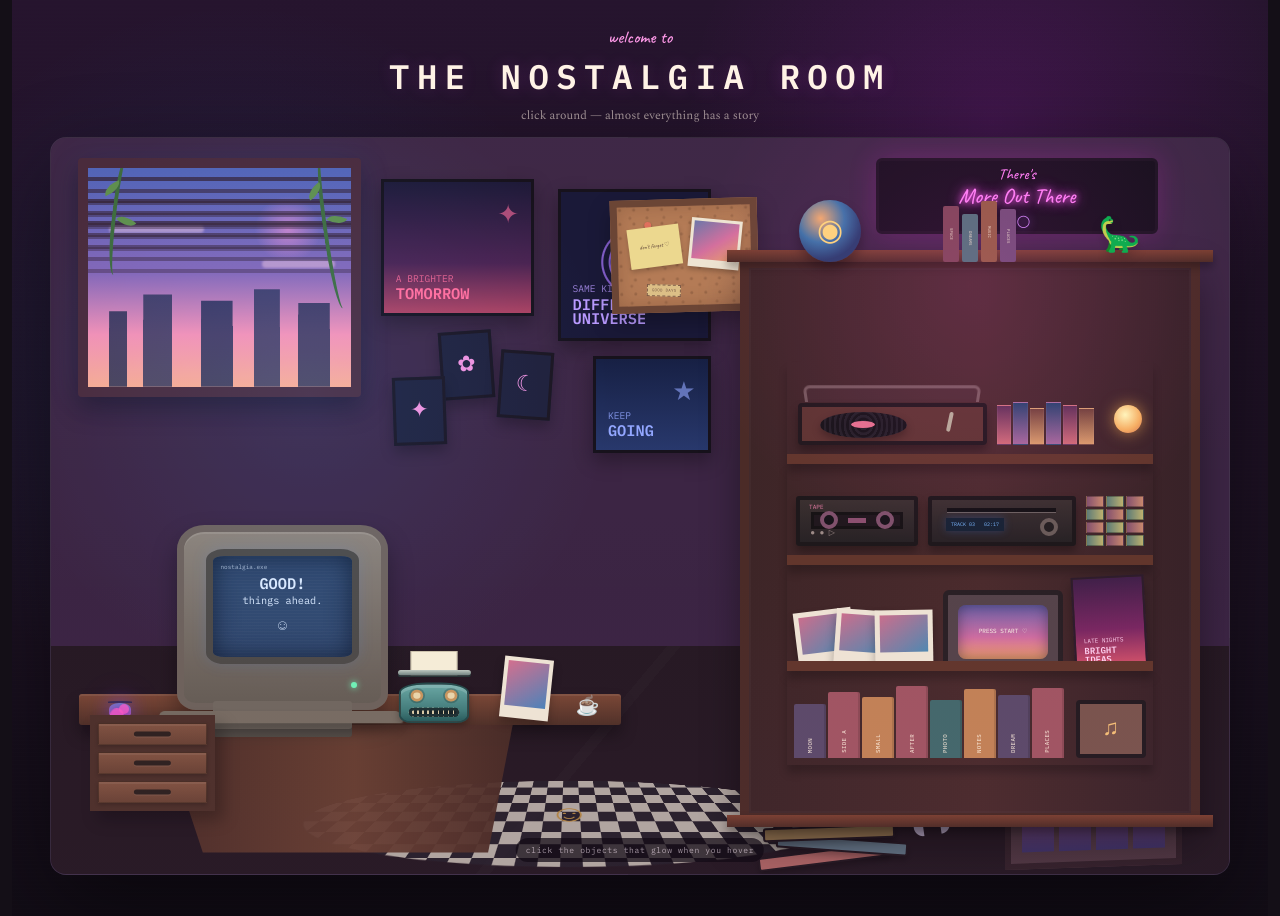
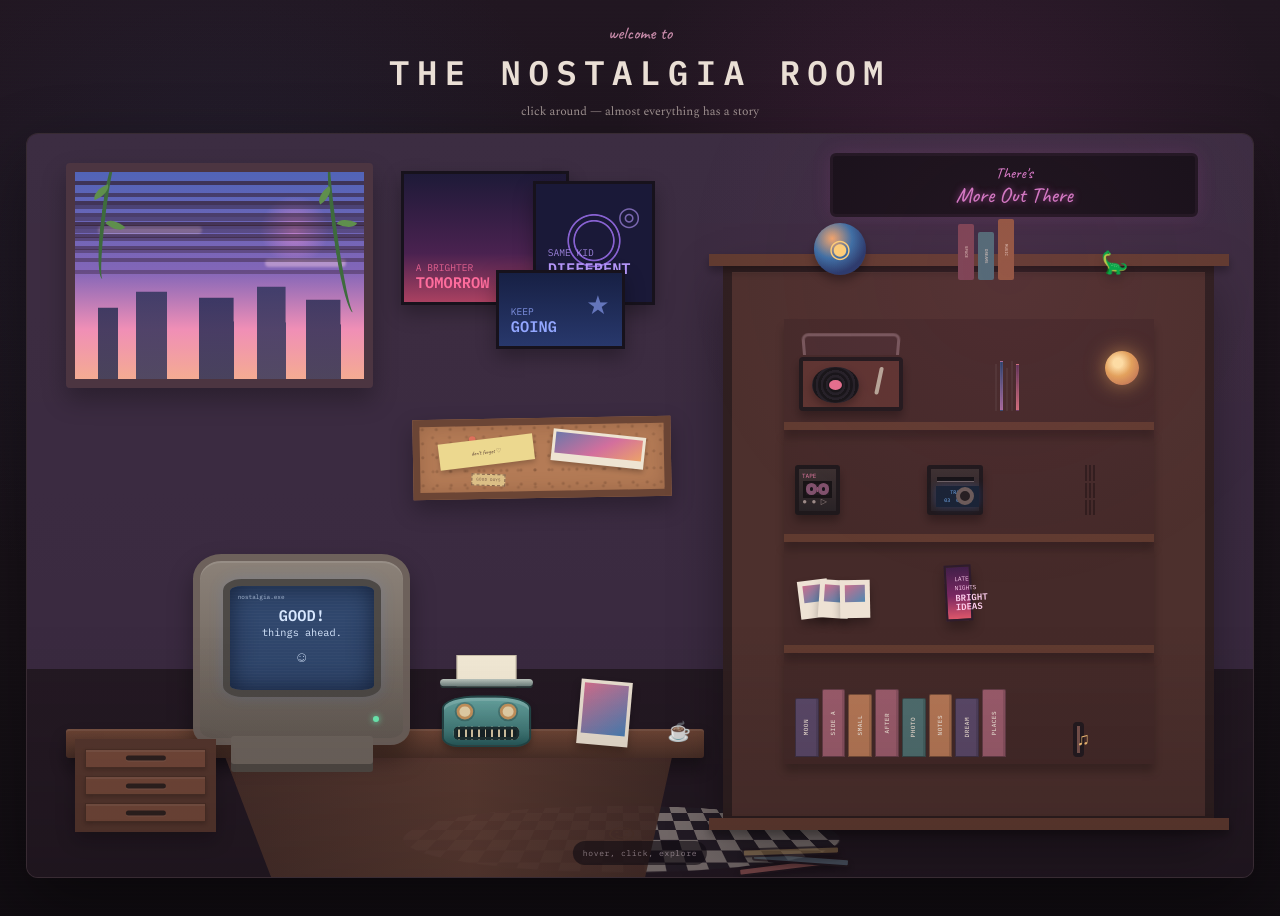
Before and after one commit to Gau567/whimsical-room, a Next.js app: page / in a window 1280 px wide. Shown: the top 916 px of the page. Built offline with nearby package versions, Linux system fonts and the light colour scheme.

Commit message:
Refine retro room layout and reduce visual clutter

```diff
--- a/app/globals.css
+++ b/app/globals.css
@@ -2882,3 +2882,271 @@ button {
 .pin-photo-image{width:100%;object-fit:cover;background:#ddd}
 .photo-upload-button{display:grid;place-items:center;border:1px solid rgba(238,228,210,.22);background:#665048;color:#f4e8d4;padding:9px 12px;font-family:var(--font-mono)!important;font-size:9px!important;cursor:pointer;grid-column:1/-1}
 .photo-upload-button input{display:none}
+
+/* =========================================================
+   V6 — REFINED RETRO ROOM
+   Cleaner composition: fewer objects, stronger zones, no overlap
+   ========================================================= */
+
+.retro-room-page {
+  width: min(1440px, 100%);
+  padding: 20px 18px 54px;
+  background:
+    radial-gradient(circle at 74% 20%, rgba(214, 77, 177, .12), transparent 28%),
+    radial-gradient(circle at 18% 28%, rgba(68, 107, 176, .10), transparent 30%),
+    linear-gradient(180deg, #211621 0%, #171117 68%, #100c11 100%);
+}
+
+.retro-room-title { margin-bottom: 12px; }
+.retro-room-title p { color: #c98cab; }
+.retro-room-title h1 { color: #eadfd5; text-shadow: none; }
+
+.retro-scene-v6 {
+  width: min(1260px, 96vw);
+  aspect-ratio: 16 / 9.7;
+  min-height: 690px;
+  border-radius: 12px;
+  border: 1px solid rgba(230, 204, 188, .09);
+  background: #261a25;
+  box-shadow: 0 28px 70px rgba(0,0,0,.42), inset 0 1px rgba(255,255,255,.025);
+}
+
+.retro-scene-v6::before {
+  background:
+    radial-gradient(circle at 80% 18%, rgba(200, 86, 157, .07), transparent 28%),
+    linear-gradient(180deg, transparent 66%, rgba(8,6,9,.18));
+  mix-blend-mode: normal;
+}
+
+.retro-wall-v6 {
+  inset: 0 0 28% 0;
+  background:
+    linear-gradient(rgba(255,255,255,.012), rgba(255,255,255,0)),
+    #3a2a40;
+}
+
+.retro-window-v6 {
+  left: 3.2%;
+  top: 5.5%;
+  width: 25%;
+  height: 42%;
+  border: 9px solid #4c3541;
+  box-shadow: 0 12px 24px rgba(0,0,0,.28);
+}
+
+.poster-cluster-v6 {
+  position: absolute;
+  left: 30.5%;
+  top: 7%;
+  width: 25%;
+  height: 43%;
+}
+.poster-cluster-v6 .poster { position: absolute; }
+.poster-one-v6 { left: 0; top: 0; width: 55%; height: 58%; }
+.poster-two-v6 { right: 0; top: 4%; width: 40%; height: 54%; }
+.poster-three-v6 { left: 31%; bottom: 0; width: 42%; height: 34%; }
+
+.neon-sign-v6 {
+  right: 4.5%;
+  top: 3.5%;
+  width: 30%;
+  height: 12%;
+  border-color: #211722;
+  background: #171119;
+  color: #d47ac5;
+  box-shadow: 0 0 20px rgba(210, 84, 185, .12);
+}
+.neon-sign-v6 strong { text-shadow: 0 0 7px rgba(229,100,205,.6); }
+
+.room-pinboard-v6 {
+  left: 31.5%;
+  top: 53%;
+  width: 21%;
+  height: 15%;
+  transform: rotate(-1deg);
+  z-index: 5;
+}
+.room-pinboard-v6:hover { transform: translateY(-3px) rotate(0deg); }
+
+.retro-desk-v6 {
+  left: 3.2%;
+  bottom: 6%;
+  width: 52%;
+  height: 42%;
+  z-index: 7;
+}
+
+.desk-surface-v6 {
+  bottom: 24%;
+  height: 9%;
+  background: linear-gradient(#724837,#4b3028);
+}
+.desk-surface-v6::before {
+  left: 25%;
+  width: 70%;
+  height: 140px;
+  background: linear-gradient(90deg,#4a302b,#603e34 55%,#472e29);
+}
+
+.desk-computer-v6 {
+  left: 20%;
+  bottom: 46%;
+  width: 34%;
+}
+.desk-typewriter-mini-v6 {
+  left: 57%;
+  bottom: 38%;
+  width: 18%;
+  transform: scale(.92);
+}
+.desk-typewriter-mini-v6:hover { transform: translateY(-4px) scale(.96); }
+.desk-polaroid-v6 { right: 11%; bottom: 33%; transform: rotate(5deg) scale(.9); }
+.desk-cup-v6 { right: 2%; bottom: 34%; }
+
+.desk-drawers-v6 {
+  left: 1.5%;
+  bottom: 0;
+  width: 22%;
+  height: 30%;
+  gap: 8px;
+  padding: 10px;
+  background: #57372e;
+  box-shadow: 0 8px 18px rgba(0,0,0,.24);
+}
+.desk-drawers-v6 .desk-drawer-button { background: #75493a; border-color: rgba(28,18,17,.45); }
+
+.retro-shelf-v6 {
+  right: 3.2%;
+  top: 17%;
+  width: 40%;
+  height: 76%;
+  padding: 3.8% 4.2% 2.7%;
+  background: #4d302d;
+  border-color: #2f1f20;
+  box-shadow: 0 22px 48px rgba(0,0,0,.34), inset 0 1px rgba(255,255,255,.025);
+}
+.retro-shelf-v6::before,
+.retro-shelf-v6::after { background: #613b30; }
+
+.shelf-crown-v6 {
+  top: -6.5%;
+  left: 1%;
+  right: 1%;
+  height: 8%;
+  padding: 0 6%;
+}
+.shelf-globe-v6 { transform: scale(.84); }
+.shelf-books-top-v6 { gap: 4px; }
+.shelf-dino-v6 { font-size: 22px; }
+
+.retro-shelf-v6 .shelf-level {
+  height: 24%;
+  border-bottom: 8px solid #613b30;
+  background: rgba(36, 19, 25, .18);
+}
+.retro-shelf-v6 .shelf-level:last-child { border-bottom: 0; }
+
+.shelf-turntable-level-v6 { padding: 5% 4% 3%; align-items: center; }
+.shelf-turntable-level-v6 .room-turntable { width: 56%; height: 90%; }
+.vinyl-stack-v6 { width: 25%; height: 72%; gap: 3px; }
+.shelf-moon-lamp-v6 {
+  width: 34px !important;
+  height: 34px !important;
+  min-width: 34px;
+  flex: 0 0 34px;
+  border: 0 !important;
+  border-radius: 50%;
+  background: radial-gradient(circle at 38% 35%, #ffe1a5 0 15%, #e4a45b 44%, #b56354 100%) !important;
+  box-shadow: 0 0 12px rgba(235, 170, 92, .26);
+}
+.shelf-moon-lamp-v6.lamp-on-v6 { box-shadow: 0 0 20px rgba(255, 186, 94, .55); }
+
+.shelf-player-level-v6 { padding: 5% 3%; gap: 4%; }
+.shelf-player-level-v6 .room-cassette-deck { width: 38%; height: 76%; }
+.shelf-player-level-v6 .room-cd-deck { width: 39%; height: 76%; }
+.cassette-piles-v6 { width: 17%; height: 75%; }
+
+.shelf-memory-level-v6 { padding: 5% 4%; gap: 7%; align-items: center; }
+.shelf-memory-level-v6 .photo-stack { width: 58%; height: 84%; }
+.shelf-journal-v6 { width: 26%; max-height: 92%; }
+
+.shelf-books-level-v6 { padding: 5% 3% 2%; align-items: end; gap: 4%; }
+.book-row-v6 { width: 80%; height: 88%; gap: 3px; }
+.book-row-v6 > .shelf-book-spine {
+  height: 78% !important;
+  min-width: 14px !important;
+  display: flex;
+  align-items: center;
+  justify-content: center;
+  border: 1px solid rgba(24,16,18,.4);
+  border-radius: 2px 2px 0 0;
+  background: #6b506c;
+  box-shadow: inset -2px 0 rgba(0,0,0,.13);
+}
+.book-row-v6 > .shelf-book-spine:nth-child(2n) { height: 90% !important; background: #9d5d6d; }
+.book-row-v6 > .shelf-book-spine:nth-child(3n) { height: 84% !important; background: #b87957; }
+.book-row-v6 > .shelf-book-spine:nth-child(5n) { background: #506f70; }
+.book-row-v6 > .shelf-book-spine b {
+  writing-mode: vertical-rl;
+  transform: rotate(180deg);
+  color: #eee0d4;
+  font-family: var(--font-mono);
+  font-size: 6px;
+  font-weight: 500;
+  letter-spacing: .08em;
+}
+.radio-box-v6 { width: 17%; font-size: 18px; }
+
+.retro-floor-v6 {
+  height: 28%;
+  background: #241923;
+}
+.checker-rug-v6 {
+  left: 31%;
+  bottom: -8%;
+  width: 35%;
+  height: 58%;
+  opacity: .46;
+}
+.floor-tapes-v6 { left: 58%; bottom: 3%; width: 10%; height: 15%; opacity: .72; }
+
+.room-instruction-v6 {
+  bottom: 1.6%;
+  background: rgba(17,12,18,.62);
+  color: rgba(235,216,225,.5);
+}
+
+/* Make hover hints subtle instead of neon/glowy */
+.retro-scene-v6 .hotspot:hover { filter: brightness(1.05); }
+.retro-scene-v6 .hotspot:focus-visible { outline-color: #c58aa9; }
+.retro-scene-v6 .object-tip {
+  background: rgba(26,18,26,.92);
+  color: #e8d6df;
+  border-color: rgba(232,214,223,.12);
+}
+
+@media (max-width: 900px) {
+  .retro-scene-v6 { min-height: 720px; aspect-ratio: 4/3; }
+  .retro-window-v6 { width: 30%; height: 34%; }
+  .poster-cluster-v6 { left: 35%; width: 28%; height: 35%; }
+  .room-pinboard-v6 { left: 35%; top: 43%; width: 25%; height: 13%; }
+  .neon-sign-v6 { width: 31%; }
+  .retro-desk-v6 { width: 58%; height: 40%; }
+  .retro-shelf-v6 { width: 40%; right: 1.5%; top: 18%; height: 74%; }
+}
+
+@media (max-width: 650px) {
+  .retro-scene-v6 { min-height: 980px; aspect-ratio: auto; }
+  .retro-window-v6 { left: 4%; top: 3%; width: 43%; height: 22%; }
+  .poster-cluster-v6 { left: 51%; top: 3%; width: 45%; height: 22%; }
+  .room-pinboard-v6 { left: 52%; top: 27%; width: 42%; height: 11%; }
+  .neon-sign-v6 { display: none; }
+  .retro-shelf-v6 { left: 5%; right: auto; top: 41%; width: 90%; height: 38%; padding-top: 4%; }
+  .retro-desk-v6 { left: 4%; bottom: 4%; width: 92%; height: 25%; }
+  .desk-computer-v6 { left: 18%; width: 35%; }
+  .desk-typewriter-mini-v6 { left: 57%; width: 20%; }
+  .desk-polaroid-v6, .desk-cup-v6 { display: none; }
+  .desk-drawers-v6 { width: 23%; }
+  .retro-shelf-v6 .shelf-level { height: 25%; }
+  .shelf-crown-v6 { display: none; }
+}
--- a/components/room/RetroRoomScene.tsx
+++ b/components/room/RetroRoomScene.tsx
@@ -15,16 +15,15 @@ export default function RetroRoomScene({
   onToggleLamp: () => void;
   onOpenDrawer: (drawer: number) => void;
 }) {
+  const shelfBooks = ["MOON", "SIDE A", "SMALL", "AFTER", "PHOTO", "NOTES", "DREAM", "PLACES"];
+
   return (
-    <section className="retro-scene" aria-label="Interactive retro nostalgia room">
-      <div className="retro-wall" aria-hidden="true">
-        <div className="retro-window">
+    <section className="retro-scene retro-scene-v6" aria-label="Interactive retro nostalgia room">
+      <div className="retro-wall retro-wall-v6" aria-hidden="true">
+        <div className="retro-window retro-window-v6">
           <div className="retro-sky">
             <span className="sky-cloud sky-cloud-a" />
             <span className="sky-cloud sky-cloud-b" />
-            <span className="city city-a" />
-            <span className="city city-b" />
-            <span className="city city-c" />
           </div>
           <span className="blind blind-a" />
           <span className="blind blind-b" />
@@ -33,34 +32,27 @@ export default function RetroRoomScene({
           <span className="window-vine vine-b" />
         </div>
 
-        <div className="poster poster-one">
+        <div className="poster-cluster-v6">
+          <div className="poster poster-one poster-one-v6">
             <span>A BRIGHTER</span>
             <strong>TOMORROW</strong>
             <i>✦</i>
           </div>
-        <div className="poster poster-two">
+          <div className="poster poster-two poster-two-v6">
             <span>SAME KID</span>
             <strong>DIFFERENT UNIVERSE</strong>
             <i>◎</i>
           </div>
-        <div className="poster poster-three">
+          <div className="poster poster-three poster-three-v6">
             <span>KEEP</span>
             <strong>GOING</strong>
             <i>★</i>
           </div>
-        <div className="tiny-print print-a">✿</div>
-        <div className="tiny-print print-b">☾</div>
-        <div className="tiny-print print-c">✦</div>
-
-        <div className="neon-sign">
-          <span>There&apos;s</span>
-          <strong>More Out There</strong>
-          <i>✦ ◯</i>
         </div>
 
         <button
           type="button"
-          className="room-pinboard hotspot"
+          className="room-pinboard room-pinboard-v6 hotspot"
           onClick={() => onSelect("pinboard")}
           aria-label="Open room pin board"
         >
@@ -71,13 +63,18 @@ export default function RetroRoomScene({
           <span className="mini-board-ticket">GOOD DAYS</span>
           <span className="object-tip">pin board</span>
         </button>
+
+        <div className="neon-sign neon-sign-v6">
+          <span>There&apos;s</span>
+          <strong>More Out There</strong>
+        </div>
       </div>
 
-      <div className="retro-desk">
-        <div className="desk-surface">
+      <div className="retro-desk retro-desk-v6">
+        <div className="desk-surface desk-surface-v6">
           <button
             type="button"
-            className="desk-computer hotspot"
+            className="desk-computer desk-computer-v6 hotspot"
             onClick={() => onSelect("computer")}
             aria-label="Open retro computer"
           >
@@ -95,7 +92,7 @@ export default function RetroRoomScene({
 
           <button
             type="button"
-            className="desk-typewriter-mini hotspot"
+            className="desk-typewriter-mini desk-typewriter-mini-v6 hotspot"
             onClick={() => onSelect("typewriter")}
             aria-label="Use the typewriter"
           >
@@ -106,38 +103,14 @@ export default function RetroRoomScene({
               <i className="mini-tw-spool mini-tw-right" />
               <b className="mini-tw-keys" />
             </span>
-            <span className="object-tip">use typewriter</span>
+            <span className="object-tip">typewriter</span>
           </button>
 
-          <div className="keyboard" aria-hidden="true">
-            {Array.from({ length: 24 }).map((_, i) => (
-              <span key={i} />
-            ))}
+          <div className="desk-polaroid desk-polaroid-v6" aria-hidden="true"><span /></div>
+          <div className="desk-cup desk-cup-v6" aria-hidden="true">☕</div>
         </div>
 
-          <button
-            type="button"
-            className={`lava-lamp hotspot ${lampOn ? "lava-on" : ""}`}
-            onClick={onToggleLamp}
-            aria-label="Toggle mood lighting"
-            aria-pressed={lampOn}
-          >
-            <span className="lava-cap" />
-            <span className="lava-glass">
-              <i className="lava-blob blob-a" />
-              <i className="lava-blob blob-b" />
-            </span>
-            <span className="lava-base" />
-            <span className="object-tip">mood light</span>
-          </button>
-
-          <div className="desk-polaroid" aria-hidden="true">
-            <span />
-          </div>
-          <div className="desk-plant" aria-hidden="true">✿</div>
-          <div className="desk-cup" aria-hidden="true">☕</div>
-        </div>
-        <div className="desk-drawers" aria-label="Desk drawers">
+        <div className="desk-drawers desk-drawers-v6" aria-label="Desk drawers">
           {[0, 1, 2].map((drawer) => (
             <button
               key={drawer}
@@ -153,127 +126,77 @@ export default function RetroRoomScene({
         </div>
       </div>
 
-      <div className="retro-shelf">
-        <div className="shelf-crown">
-          <div className="shelf-globe">◉</div>
-          <div className="shelf-books-top">
-            <span>space</span><span>dreams</span><span>music</span><span>places</span>
-          </div>
-          <div className="shelf-dino">🦕</div>
+      <div className="retro-shelf retro-shelf-v6">
+        <div className="shelf-crown shelf-crown-v6">
+          <div className="shelf-globe shelf-globe-v6">◉</div>
+          <div className="shelf-books-top shelf-books-top-v6"><span>SPACE</span><span>DREAMS</span><span>MUSIC</span></div>
+          <div className="shelf-dino shelf-dino-v6">🦕</div>
         </div>
 
-        <div className="shelf-level shelf-turntable-level">
-          <button
-            type="button"
-            className="room-turntable hotspot"
-            onClick={() => onSelect("vinyl")}
-            aria-label="Open vinyl collection"
-          >
+        <div className="shelf-level shelf-turntable-level shelf-turntable-level-v6">
+          <button type="button" className="room-turntable hotspot" onClick={() => onSelect("vinyl")} aria-label="Open vinyl collection">
             <span className="turntable-lid" />
             <span className="turntable-base">
-              <span className="turntable-platter">
-                <i />
-              </span>
+              <span className="turntable-platter"><i /></span>
               <span className="turntable-arm" />
             </span>
             <span className="object-tip">vinyl collection</span>
           </button>
-          <div className="vinyl-stack" aria-hidden="true">
-            <span /><span /><span /><span /><span /><span />
-          </div>
-          <div className="shelf-moon-lamp" aria-hidden="true" />
+          <div className="vinyl-stack vinyl-stack-v6" aria-hidden="true"><span /><span /><span /><span /><span /></div>
+          <button type="button" className={`shelf-moon-lamp shelf-moon-lamp-v6 hotspot ${lampOn ? "lamp-on-v6" : ""}`} onClick={onToggleLamp} aria-label="Toggle shelf lamp">
+            <span className="object-tip">mood lamp</span>
+          </button>
         </div>
 
-        <div className="shelf-level shelf-player-level">
-          <button
-            type="button"
-            className="room-cassette-deck hotspot"
-            onClick={() => onSelect("cassette")}
-            aria-label="Open cassette collection"
-          >
+        <div className="shelf-level shelf-player-level shelf-player-level-v6">
+          <button type="button" className="room-cassette-deck hotspot" onClick={() => onSelect("cassette")} aria-label="Open cassette collection">
             <span className="deck-display">TAPE</span>
-            <span className="deck-window">
-              <i /><b /><i />
-            </span>
+            <span className="deck-window"><i /><b /><i /></span>
             <span className="deck-buttons">● ● ▷</span>
             <span className="object-tip">cassette collection</span>
           </button>
-
-          <button
-            type="button"
-            className="room-cd-deck hotspot"
-            onClick={() => onSelect("cd")}
-            aria-label="Open CD collection"
-          >
+          <button type="button" className="room-cd-deck hotspot" onClick={() => onSelect("cd")} aria-label="Open CD collection">
             <span className="cd-slot" />
-            <span className="cd-display">TRACK 03&nbsp;&nbsp; 02:17</span>
+            <span className="cd-display">TRACK 03&nbsp;&nbsp;02:17</span>
             <span className="cd-knob" />
             <span className="object-tip">CD collection</span>
           </button>
-
-          <div className="cassette-piles" aria-hidden="true">
-            {Array.from({ length: 12 }).map((_, i) => (
-              <span key={i} />
-            ))}
+          <div className="cassette-piles cassette-piles-v6" aria-hidden="true">
+            {Array.from({ length: 9 }).map((_, i) => <span key={i} />)}
           </div>
         </div>
 
-        <div className="shelf-level shelf-memory-level">
-          <button
-            type="button"
-            className="photo-stack hotspot"
-            onClick={() => onSelect("journal")}
-            aria-label="Open memories and journal"
-          >
+        <div className="shelf-level shelf-memory-level shelf-memory-level-v6">
+          <button type="button" className="photo-stack hotspot" onClick={() => onSelect("journal")} aria-label="Open memories and journal">
             <span className="photo-card card-a"><i /></span>
             <span className="photo-card card-b"><i /></span>
             <span className="photo-card card-c"><i /></span>
             <span className="object-tip">memories</span>
           </button>
-          <div className="mini-tv" aria-hidden="true">
-            <span className="mini-tv-screen">PRESS START ♡</span>
-          </div>
-          <button
-            type="button"
-            className="shelf-journal hotspot"
-            onClick={() => onSelect("journal")}
-            aria-label="Open journal"
-          >
-            <span>late nights</span>
-            <strong>bright ideas</strong>
-            <span className="object-tip">journal</span>
+          <button type="button" className="shelf-journal shelf-journal-v6 hotspot" onClick={() => onSelect("journal")} aria-label="Open journal">
+            <span>late nights</span><strong>bright ideas</strong><span className="object-tip">journal</span>
           </button>
         </div>
 
-        <div className="shelf-level shelf-books-level">
-          <button
-            type="button"
-            className="book-row hotspot"
-            onClick={() => onSelect("books")}
-            aria-label="Open books and letters"
-          >
-            {[
-              ["MOON", 54], ["SIDE A", 66], ["SMALL", 61], ["AFTER", 72],
-              ["PHOTO", 58], ["NOTES", 69], ["DREAM", 63], ["PLACES", 70],
-            ].map(([label, height], i) => (
-              <span key={String(label)} className={`shelf-book-spine shelf-book-${i + 1}`} style={{ height: `${height}px` }}>
+        <div className="shelf-level shelf-books-level shelf-books-level-v6">
+          <button type="button" className="book-row book-row-v6 hotspot" onClick={() => onSelect("books")} aria-label="Open readable books">
+            {shelfBooks.map((label, i) => (
+              <span key={label} className={`shelf-book-spine shelf-book-${i + 1}`}>
                 <b>{label}</b>
               </span>
             ))}
             <span className="object-tip">read the books</span>
           </button>
-          <div className="radio-box" aria-hidden="true">♫</div>
+          <div className="radio-box radio-box-v6" aria-hidden="true">♫</div>
         </div>
       </div>
 
-      <div className="retro-floor" aria-hidden="true">
-        <div className="checker-rug"><span>☺</span></div>
-        <div className="floor-crate"><i /><i /><i /><i /></div>
-        <div className="floor-tapes"><span /><span /><span /></div>
-        <div className="headphones">◖◗</div>
+      <div className="retro-floor retro-floor-v6" aria-hidden="true">
+        <div className="checker-rug checker-rug-v6"><span>☺</span></div>
+        <div className="floor-tapes floor-tapes-v6"><span /><span /><span /></div>
       </div>
 
-      <p className="room-instruction">click the objects that glow when you hover</p>
+      <p className="room-instruction room-instruction-v6">hover, click, explore</p>
     </section>
   );
 }
```
Also changed, not shown: 2 other files (tests, documents, lock files or other folders). Lines whose indentation alone changed are shown as unchanged.
